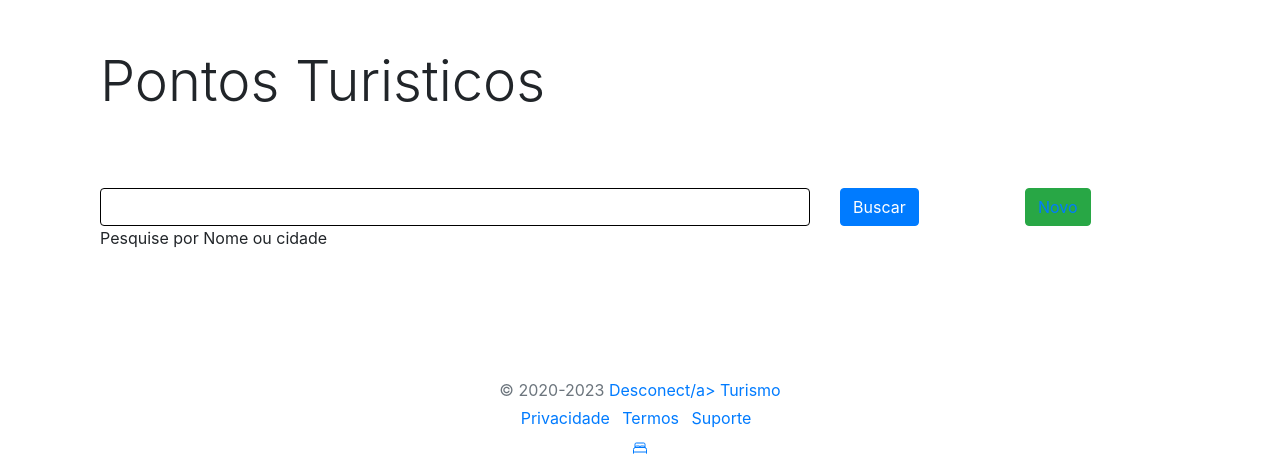
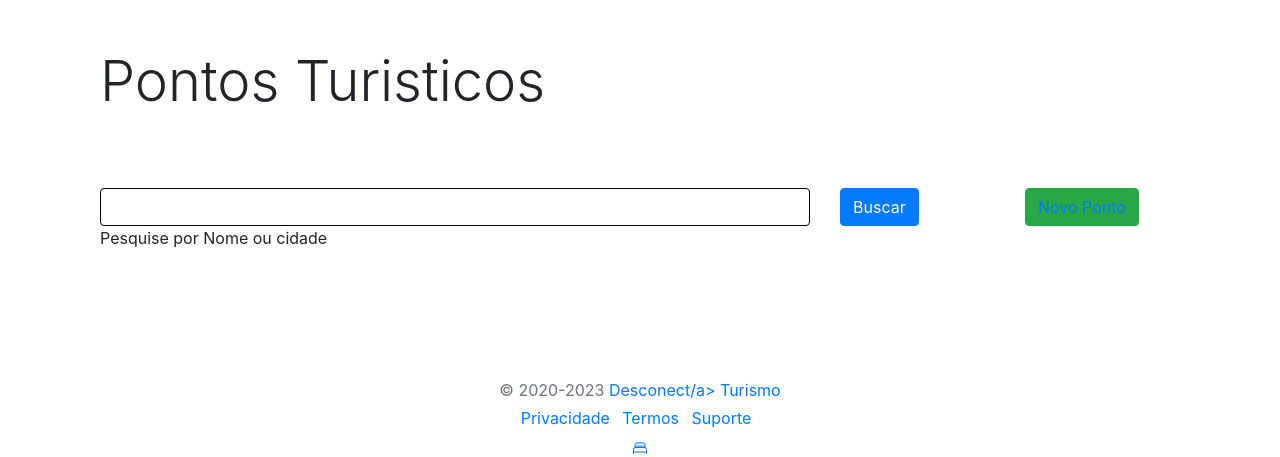
Before and after one commit to turistus/turistus, a PHP site: page /empresa/pg/pontos-turisticos.php in a window 1280 px wide. Shown: the part 73-530 px from the top of the page. Run offline with PHP 8.4, Linux system fonts and the light colour scheme; data that the repository does not hold is empty.

Commit message:
sem strong

```diff
--- a/pg/pontos-turisticos.php
+++ b/pg/pontos-turisticos.php
@@ -37,8 +37,9 @@ include_once '../connection.php';
                             <button onclick="searchData()"  class="btn btn-primary"> Buscar </button>
                         </div>
                         <div class=" col-xl-2 col-lg-2 col-md-2 col-sm-2">
-                        <button class="btn btn-success text-primary" > <a href="../solicitacaoNovoPontoTuristico.php">
-                             Novo </a>
+                        <button class="btn btn-success text-primary" >
+                            <a href="../solicitacaoNovoPontoTuristico.php">
+                             Novo Ponto </a>
                         </button>
                         </div>
                     </div>
```
